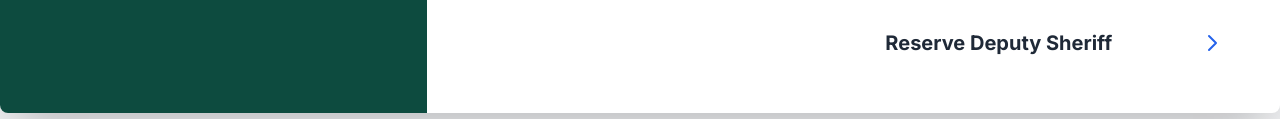
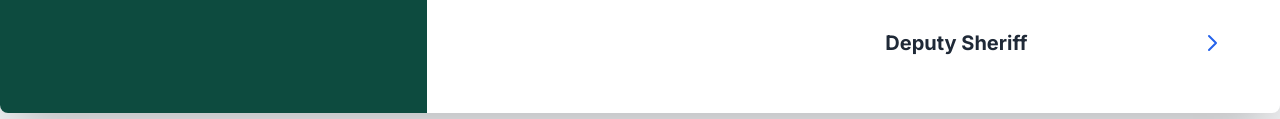
Before and after one commit to ryan-sprauer/Resume-Main, a plain HTML site: page index.html in a window 1280 px wide. Shown: the part 1057-1176 px from the top of the page. Drawn offline with nearby package versions, Linux system fonts and the light colour scheme.

Commit message:
Add files via upload

```diff
--- a/index.html
+++ b/index.html
@@ -195,7 +195,7 @@
                     duties: ["Prioritized and dispatched emergency calls for police, fire, and EMS.", "Relayed critical real-time information to first responders.", "Recorded vital details in call tracking systems."]
                 },
                 {
-                    title: "Reserve Deputy Sheriff",
+                    title: "Deputy Sheriff",
                     company: "Douglas County Sheriff",
                     location: "East Wenatchee, WA",
                     date: "Jul 2002 – Aug 2014",
```
